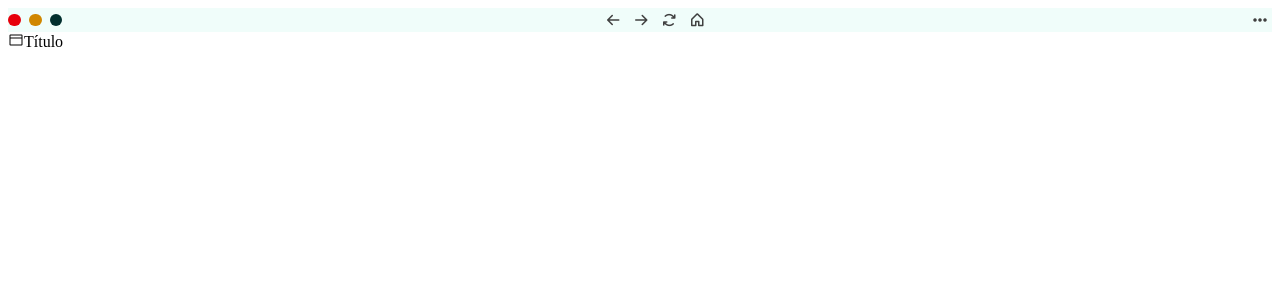
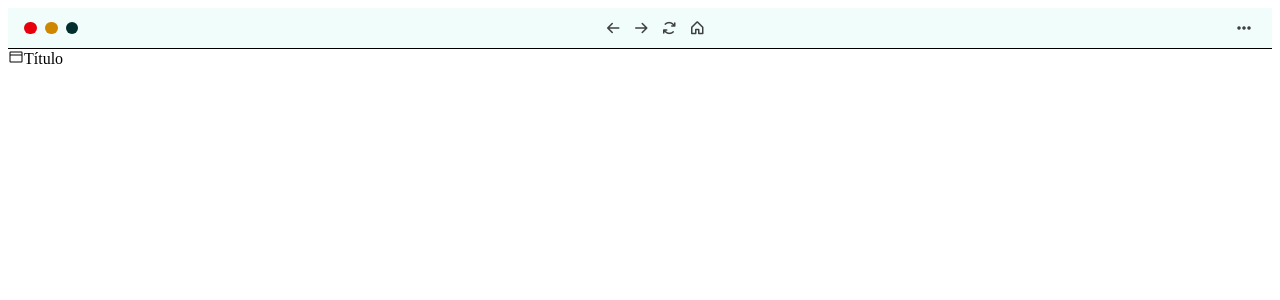
Before and after one commit to marcelosarinho/browser-tabs, a React (Vite) app: page / in a window 1280 px wide. Shown: the top 300 px of the page. Built offline with nearby package versions, Linux system fonts and the light colour scheme.

Commit message:
style: header padding, bottom and hover in buttons

```diff
--- a/src/App.css
+++ b/src/App.css
@@ -4,11 +4,14 @@
   --green: oklch(27.7% 0.046 192.524);
   --neutral: oklch(37.1% 0 0);
   --teal: oklch(98.4% 0.014 180.72);
+  --teal-hover: oklch(95.3% 0.051 180.801);
 }
 
 header {
   justify-content: space-between;
   background-color: var(--teal);
+  padding: 0.5rem 1rem;
+  border-bottom: 1px solid black;
 }
 
 header,
@@ -61,5 +64,5 @@ header,
 }
 
 .header__options > button:hover, .header__more_options:hover {
-  background-color: var(--neutral);
+  background-color: var(--teal-hover);
 }
```
